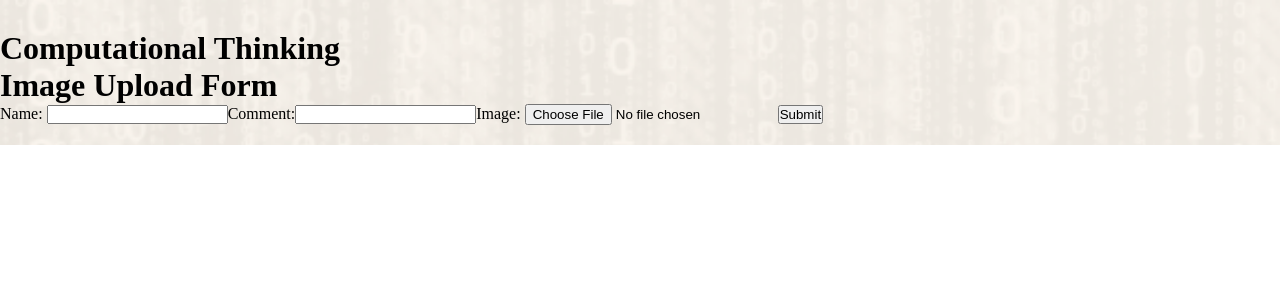
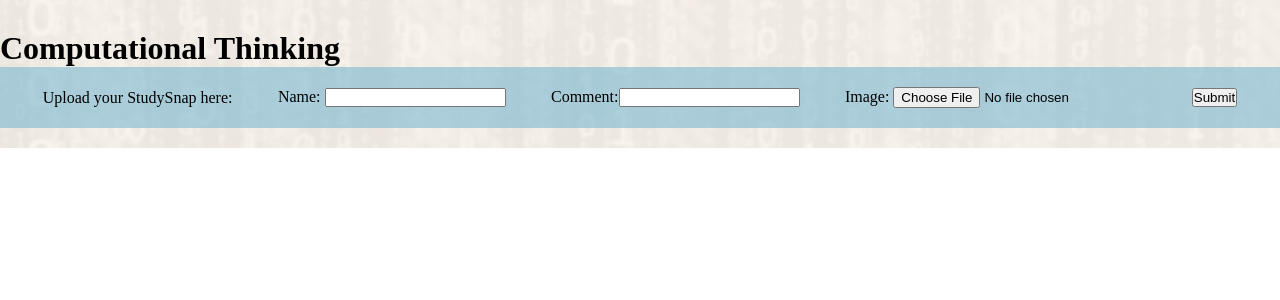
Before and after one commit to La-Sian/StudySnap, a React (Create React App) app: page /imageBoard in a window 1280 px wide. Shown: the top 300 px of the page. Built offline with nearby package versions, Linux system fonts and the light colour scheme.

Commit message:
add upload styling

```diff
--- a/src/pages/imageBoard.css
+++ b/src/pages/imageBoard.css
@@ -10,3 +10,22 @@
   margin: 0;
   padding: 0;
 }
+
+form {
+  background-color: rgba(122, 184, 209, 0.6);
+  padding: 20px;
+  display: flex;
+  flex-direction: row;
+  align-items: center;
+  justify-content: space-between;
+  justify-content: space-around;
+}
+
+.form-container {
+  background-color: #0077be;
+  color: #fff;
+  display: flex;
+  justify-content: space-between;
+  align-items: center;
+  padding: 10px 20px;
+}
--- a/src/pages/imageBoard.js
+++ b/src/pages/imageBoard.js
@@ -94,8 +94,8 @@ const ImageBoard = () => {
     <div className="container">
 
     <h1>Computational Thinking</h1>
-    <h1>Image Upload Form</h1>
-      <form onSubmit={handleSubmit}>
+
+      <form onSubmit={handleSubmit}>Upload your StudySnap here:
         <label>
           Name: <input type="text" value={name} onChange={handleNameChange} />
         </label>
```
